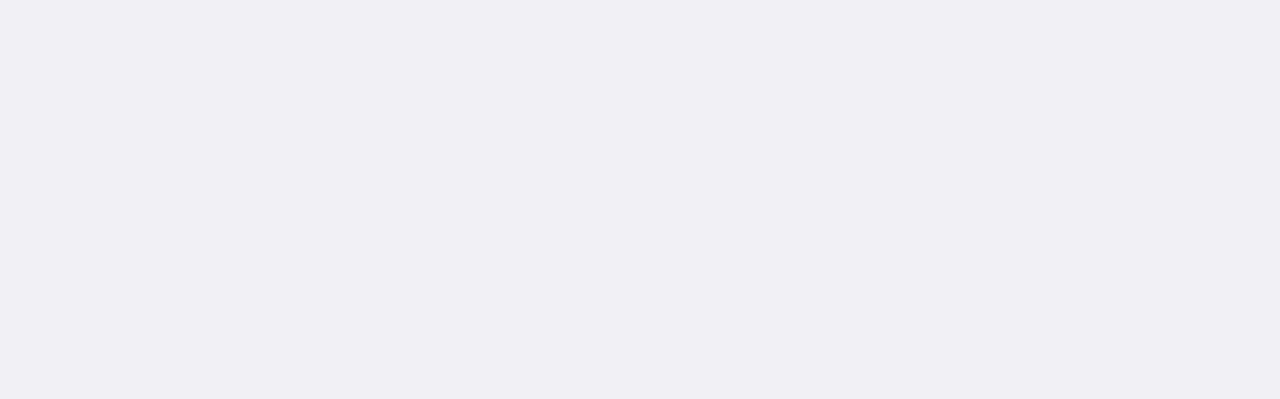
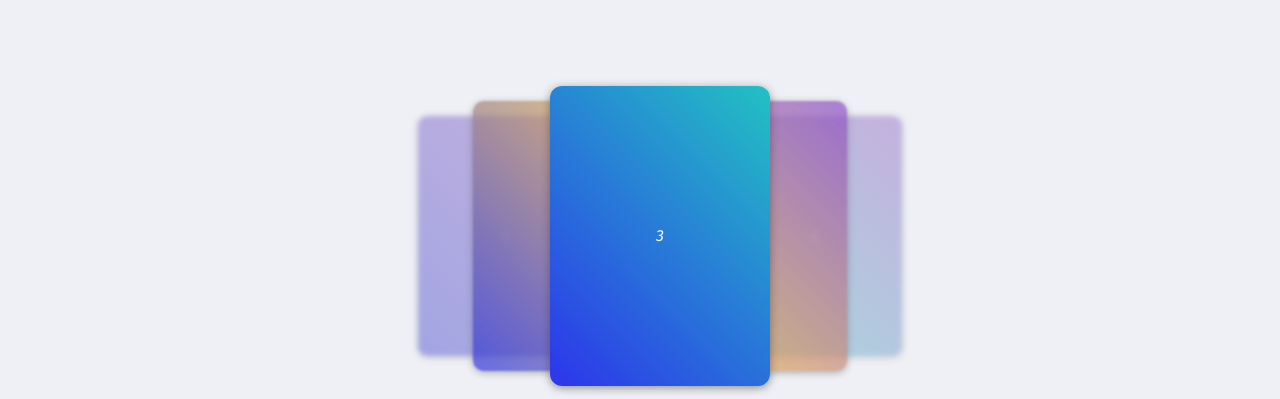
Before and after one commit to printer130/spa-nelson, a React (Vite) app: page / in a window 1280 px wide. Shown: the part 3039-3438 px from the top of the page. Before the commit the page ends 3074 px from the top, so only its background shows below. Built offline with nearby package versions, Linux system fonts and the light colour scheme.

Commit message:
added slider for promos

```diff
--- a/index.html
+++ b/index.html
@@ -1,10 +1,10 @@
 <!DOCTYPE html>
-<html lang="en">
+<html lang="es">
   <head>
     <meta charset="UTF-8" />
-    <link rel="icon" type="image/svg+xml" href="/src/favicon.svg" />
+    <link rel="icon" type="image/svg" href="/logo2.svg" />
     <meta name="viewport" content="width=device-width, initial-scale=1.0" />
-    <title>Vite App</title>
+    <title>Nelson Spa Peluqueria</title>
   </head>
   <body>
     <div id="root"></div>
--- a/src/App.jsx
+++ b/src/App.jsx
@@ -1,4 +1,4 @@
-import React from 'react'
+import React, { Suspense } from 'react'
 import Home from './pages/home'
 import { Layout } from './Layout'
 import { Description } from './components'
@@ -14,6 +14,8 @@ function App () {
   const style = {
     container: 'flex-direction: row'
   }
+
+  const LazySlider = React.lazy(() => import('./components/Slider'))
   return (
     <>
       <Home />
@@ -66,6 +68,9 @@ function App () {
         />
       </Layout>
       <Services />
+      <Suspense fallback={<div>LOADING....</div>}>
+        <LazySlider />
+      </Suspense>
     </>
   )
 }
--- /dev/null
+++ b/src/components/Slider/index.jsx
@@ -0,0 +1,67 @@
+import React, { useRef, useEffect } from 'react'
+import './styles.css'
+
+export default function Slider () {
+  const carouselList = useRef()
+  const carouselItems = useRef()
+  const handlerSliderEvents = e => {
+    const newActive = e.target
+    const isItem = newActive.closest('.carousel__item')
+
+    if (!isItem || newActive.classList.contains('carousel__item_active')) {
+      return
+    }
+    update(newActive)
+  }
+
+  useEffect(() => {
+    if (carouselItems.current && carouselList.current) {
+      carouselList.current.addEventListener('click', handlerSliderEvents)
+    }
+
+    return () => carouselList.current.removeEventListener(handlerSliderEvents)
+  }, [carouselList.current, carouselItems.current])
+
+  const update = function (newActive) {
+    const newActivePos = newActive.dataset.pos
+
+    const current = carouselList.current.children[0]
+    const prev = carouselList.current.children[1]
+    const next = carouselList.current.children[2]
+    const first = carouselList.current.children[3]
+    const last = carouselList.current.children[4]
+
+    current.classList.remove('carousel__item_active')
+    const list = [current, prev, next, first, last]
+
+    list.forEach(item => {
+      const itemPos = item.dataset.pos
+
+      item.dataset.pos = getPos(itemPos, newActivePos)
+    })
+  }
+
+  const getPos = function (current, active) {
+    const diff = current - active
+
+    if (Math.abs(current - active) > 2) {
+      return -current
+    }
+
+    return diff
+  }
+
+  return (
+    <section>
+      <div className='carousel'>
+        <ul ref={carouselList} className='carousel__list'>
+          <li ref={carouselItems} className='carousel__item' data-pos='-2'>1</li>
+          <li ref={carouselItems} className='carousel__item' data-pos='-1'>2</li>
+          <li ref={carouselItems} className='carousel__item' data-pos='0'>3</li>
+          <li ref={carouselItems} className='carousel__item' data-pos='1'>4</li>
+          <li ref={carouselItems} className='carousel__item' data-pos='2'>5</li>
+        </ul>
+      </div>
+    </section>
+  )
+}
--- /dev/null
+++ b/src/components/Slider/styles.css
@@ -0,0 +1,71 @@
+.carousel {
+  display: flex;
+  width: 100%;
+  height: 100%;
+  align-items: center;
+  overflow: hidden;
+}
+.carousel__list {
+  display: flex;
+  list-style: none;
+  position: relative;
+  width: 100%;
+  height: 300px;
+  justify-content: center;
+  perspective: 300px;
+}
+.carousel__item {
+  display: flex;
+  align-items: center;
+  justify-content: center;
+  color: #fff;
+  font-size: 1rem;
+  width: 220px;
+  height: 300px;
+  border-radius: 12px;
+  box-shadow: 0px 2px 8px 0px rgba(50, 50, 50, 0.5);
+  position: absolute;
+  transition: all 0.3s ease-in;
+}
+.carousel__item:nth-child(1) {
+  background: linear-gradient(45deg, #2D35EB 0%, #904ED4 100%);
+}
+.carousel__item:nth-child(2) {
+  background: linear-gradient(45deg, #2D35EB 0%, #fdbb2d 100%);
+}
+.carousel__item:nth-child(3) {
+  background: linear-gradient(45deg, #2D35EB 0%, #22c1c3 100%);
+}
+.carousel__item:nth-child(4) {
+  background: linear-gradient(45deg, #fdbb2d 0%, #904ED4 100%);
+}
+.carousel__item:nth-child(5) {
+  background: linear-gradient(45deg, #22c1c3 0%, #904ED4 100%);
+}
+.carousel__item[data-pos="0"] {
+  z-index: 5;
+}
+.carousel__item[data-pos="-1"], .carousel__item[data-pos="1"] {
+  opacity: 0.7;
+  filter: blur(1px) grayscale(10%);
+}
+.carousel__item[data-pos="-1"] {
+  transform: translateX(-40%) scale(0.9);
+  z-index: 4;
+}
+.carousel__item[data-pos="1"] {
+  transform: translateX(40%) scale(0.9);
+  z-index: 4;
+}
+.carousel__item[data-pos="-2"], .carousel__item[data-pos="2"] {
+  opacity: 0.4;
+  filter: blur(3px) grayscale(20%);
+}
+.carousel__item[data-pos="-2"] {
+  transform: translateX(-70%) scale(0.8);
+  z-index: 3;
+}
+.carousel__item[data-pos="2"] {
+  transform: translateX(70%) scale(0.8);
+  z-index: 3;
+}
```
Also changed, not shown: public/logo2.svg (added), src/favicon.svg (deleted).
